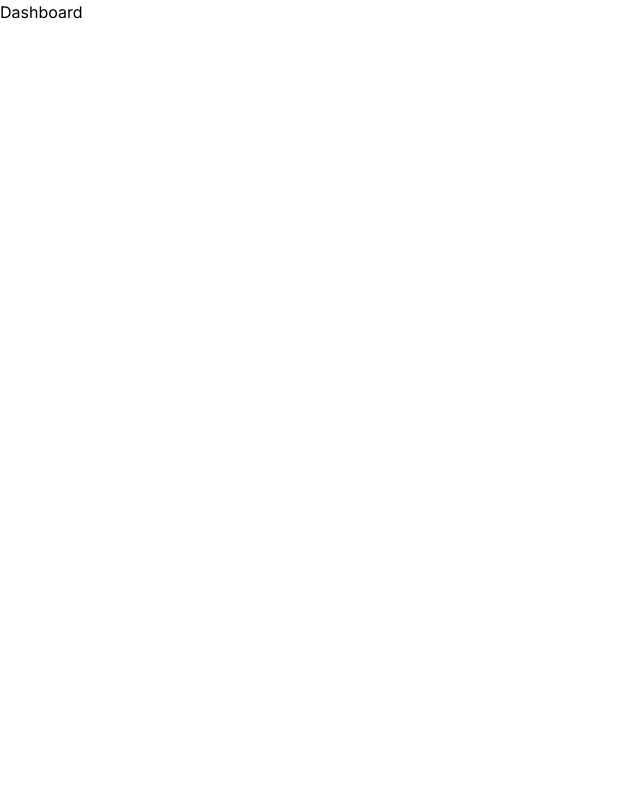
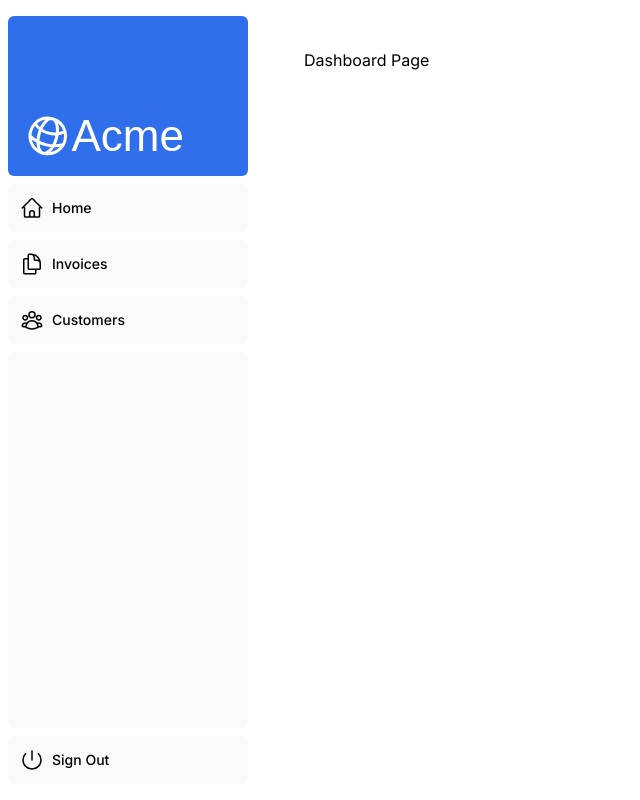
Before and after one commit to zacarias-wichipu-com/nextjs-tutorial, a Next.js app: page /dashboard in a window 1280 px wide. Shown: the whole page, without its empty margins (0-640 px from the left). Built offline with nearby package versions, Linux system fonts and the light colour scheme; a web font is replaced by a local one.

Commit message:
feat: Added layout to dashboard routes.

```diff
--- /dev/null
+++ b/app/dashboard/layout.tsx
@@ -0,0 +1,12 @@
+import SideNav from '@/app/ui/dashboard/sidenav';
+
+export default function Layout({children}: { children: React.ReactNode }) {
+    return (
+        <div className="flex h-screen flex-col md:flex-row md:overflow-hidden">
+            <div className="w-full flex-none md:w-64">
+                <SideNav/>
+            </div>
+            <div className="flex-grow p-6 md:overflow-y-auto md:p-12">{children}</div>
+        </div>
+    );
+}
--- a/app/dashboard/page.tsx
+++ b/app/dashboard/page.tsx
@@ -1,3 +1,3 @@
 export default function Page() {
-    return <p>Dashboard</p>;
+    return <p>Dashboard Page</p>;
 }
```
